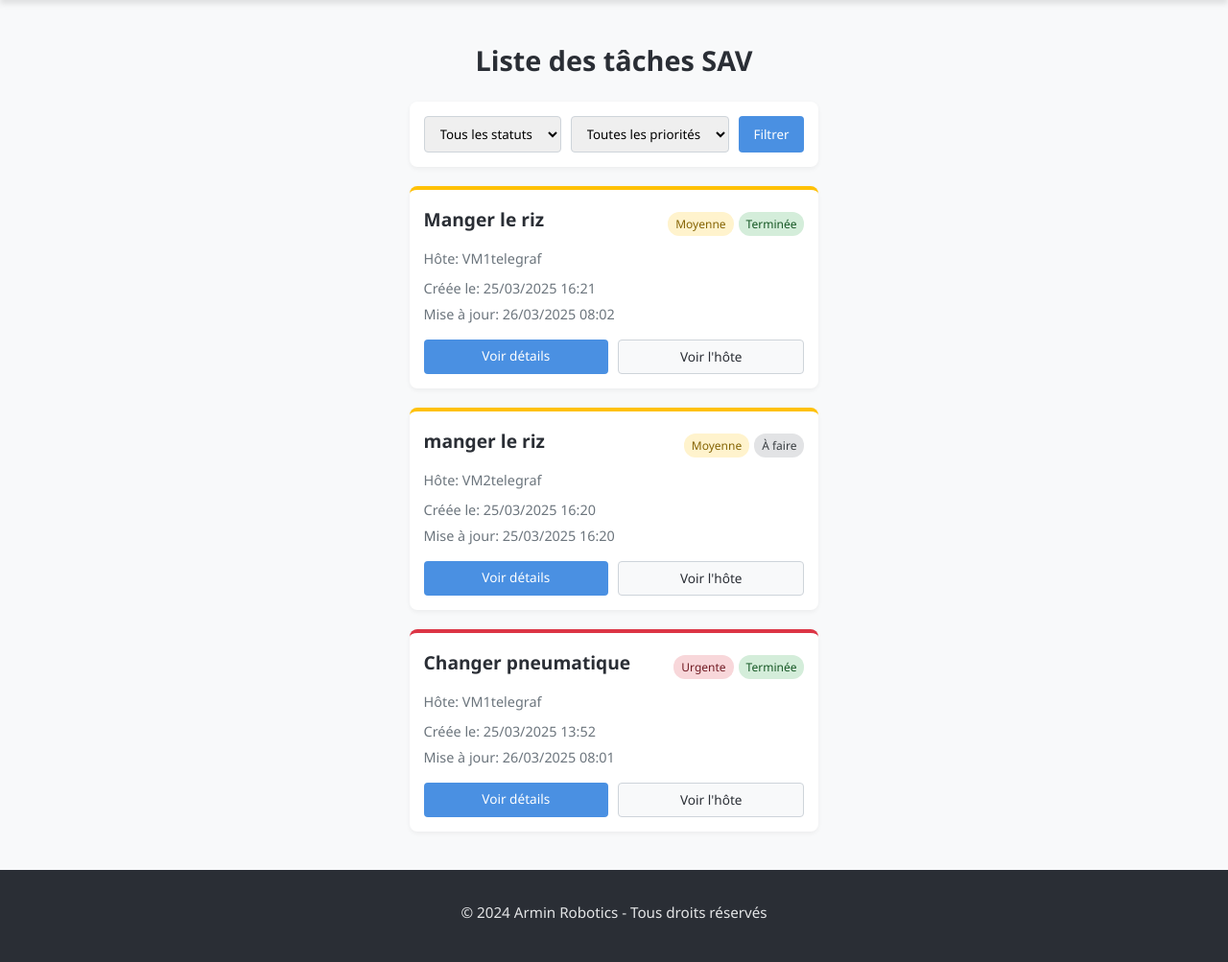
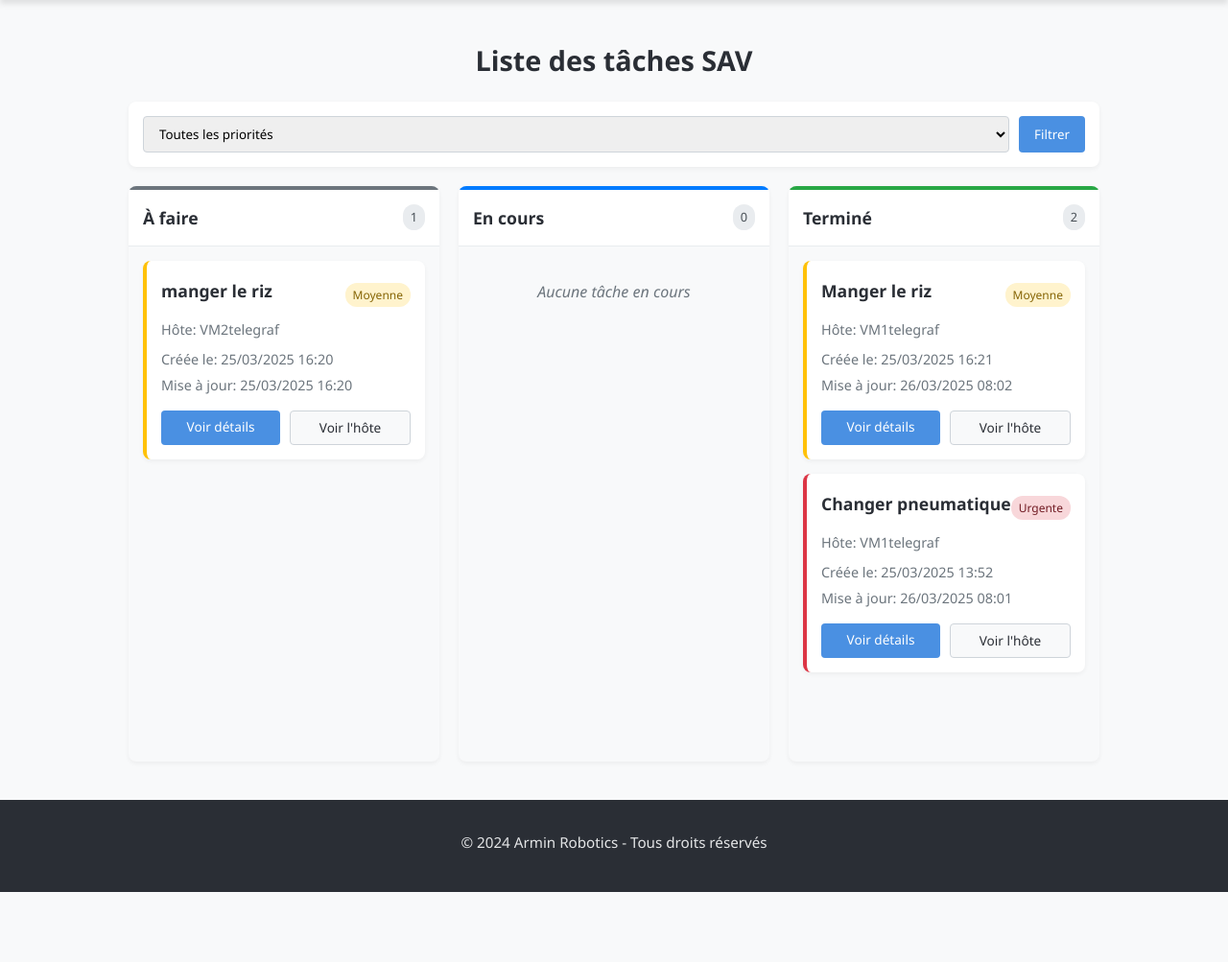
Before and after one commit to LeroyDu56/CDA_FINAL_ARMIN, a Django app: page /sav/ in a window 1280 px wide. Shown: the part 106-1109 px from the top of the page at 96% size. After the commit the page ends 1036 px from the top, so only its background shows below. Run offline with Django 4.2, Linux system fonts and the light colour scheme; a user stored in the database is signed in; data comes from the database, SQL or seed files in the repository; both versions use the stored data as it was after the commit.

Commit message:
V1.42 Changement page sav view

```diff
--- a/auth_app/views.py
+++ b/auth_app/views.py
@@ -363,12 +363,20 @@ def get_github_commits(repo_owner, repo_name, count=2):
 @role_required(['Admin', 'Roboticien'])
 def sav_list_view(request):
     """Vue pour afficher la liste des tâches SAV"""
-    tasks = ServiceTask.objects.all().order_by('-created_at')
+    all_tasks = ServiceTask.objects.all().order_by('-created_at')
     user_is_admin = request.user.roles.filter(name='Admin').exists()
     user_is_roboticien = request.user.roles.filter(name='Roboticien').exists()
 
+    # Séparer les tâches par statut
+    pending_tasks = all_tasks.filter(status='pending')
+    in_progress_tasks = all_tasks.filter(status='in_progress')
+    completed_tasks = all_tasks.filter(status='completed')
+
     return render(request, 'sav_list.html', {
-        'tasks': tasks,
+        'tasks': all_tasks,  # Garder pour compatibilité
+        'pending_tasks': pending_tasks,
+        'in_progress_tasks': in_progress_tasks,
+        'completed_tasks': completed_tasks,
         'user_is_admin': user_is_admin,
         'user_is_roboticien': user_is_roboticien
     })
--- a/static/css/styles2.css
+++ b/static/css/styles2.css
@@ -2410,7 +2410,7 @@ button:hover {
 /* STYLES POUR LA LISTE DES TÂCHES SAV                                      */
 /* ========================================================================= */
 .sav-list-container {
-  max-width: 1000px;
+  max-width: 1200px;
   margin: 20px auto;
   padding: 20px;
 }
@@ -2454,18 +2454,76 @@ button:hover {
   background-color: #357ABD;
 }
 
-.sav-tasks-list {
+/* Styles pour le tableau Kanban */
+.sav-kanban-board {
   display: grid;
-  grid-template-columns: repeat(auto-fill, minmax(300px, 1fr));
+  grid-template-columns: repeat(3, 1fr);
   gap: 20px;
-}
-
+  height: calc(100vh - 200px);
+  min-height: 500px;
+}
+
+.sav-column {
+  display: flex;
+  flex-direction: column;
+  background-color: #f8f9fa;
+  border-radius: 8px;
+  box-shadow: 0 2px 5px rgba(0, 0, 0, 0.05);
+  overflow: hidden;
+}
+
+.column-header {
+  background-color: white;
+  padding: 15px;
+  border-bottom: 1px solid #e9ecef;
+  display: flex;
+  justify-content: space-between;
+  align-items: center;
+}
+
+.column-header h3 {
+  margin: 0;
+  font-size: 1.1rem;
+  color: var(--primary-color);
+}
+
+.task-count {
+  background-color: #e9ecef;
+  color: #495057;
+  font-size: 0.8rem;
+  padding: 3px 8px;
+  border-radius: 12px;
+}
+
+.column-tasks {
+  padding: 15px;
+  overflow-y: auto;
+  flex-grow: 1;
+  display: flex;
+  flex-direction: column;
+  gap: 15px;
+}
+
+/* Styles spécifiques pour chaque colonne */
+.pending-column .column-header {
+  border-top: 4px solid #6c757d;
+}
+
+.in-progress-column .column-header {
+  border-top: 4px solid #007bff;
+}
+
+.completed-column .column-header {
+  border-top: 4px solid #28a745;
+}
+
+/* Styles pour les cartes de tâches */
 .sav-task-card {
   background-color: white;
   border-radius: 8px;
   padding: 15px;
   box-shadow: 0 2px 5px rgba(0, 0, 0, 0.05);
-  border-top: 4px solid #ccc;
+  border-left: 4px solid #ccc;
   transition: transform 0.2s ease, box-shadow 0.2s ease;
 }
 
@@ -2475,19 +2533,19 @@ button:hover {
 }
 
 .sav-task-card.priority-low {
-  border-top-color: #28a745;
+  border-left-color: #28a745;
 }
 
 .sav-task-card.priority-medium {
-  border-top-color: #ffc107;
+  border-left-color: #ffc107;
 }
 
 .sav-task-card.priority-high {
-  border-top-color: #fd7e14;
+  border-left-color: #fd7e14;
 }
 
 .sav-task-card.priority-urgent {
-  border-top-color: #dc3545;
+  border-left-color: #dc3545;
 }
 
 .sav-task-card .task-header {
@@ -2495,7 +2553,7 @@ button:hover {
 }
 
 .sav-task-card h3 {
-  font-size: 1.2rem;
+  font-size: 1.1rem;
   color: var(--primary-color);
   margin: 0;
 }
@@ -2530,21 +2588,6 @@ button:hover {
 .priority-badge.priority-urgent {
   background-color: #f8d7da;
   color: #721c24;
-}
-
-.status-badge.status-pending {
-  background-color: #e2e3e5;
-  color: #383d41;
-}
-
-.status-badge.status-in_progress {
-  background-color: #cce5ff;
-  color: #004085;
-}
-
-.status-badge.status-completed {
-  background-color: #d4edda;
-  color: #155724;
 }
 
 .task-host, .task-dates {
@@ -2585,13 +2628,25 @@ button:hover {
   border: 1px solid #ced4da;
 }
 
-.no-tasks-message {
-  grid-column: 1 / -1;
+.empty-column-message {
   text-align: center;
-  padding: 30px;
-  background-color: white;
-  border-radius: 8px;
-  box-shadow: 0 2px 5px rgba(0, 0, 0, 0.05);
+  padding: 20px;
+  color: #6c757d;
+  font-style: italic;
+}
+
+/* Responsive design */
+@media (max-width: 992px) {
+  .sav-kanban-board {
+    grid-template-columns: 1fr;
+    height: auto;
+  }
+
+  .sav-column {
+    margin-bottom: 20px;
+    height: auto;
+    max-height: 500px;
+  }
 }
 
 /* ========================================================================= */
--- a/templates/sav_list.html
+++ b/templates/sav_list.html
@@ -7,13 +7,6 @@
     <h2>Liste des tâches SAV</h2>
 
     <div class="sav-filters">
-        <select id="status-filter">
-            <option value="all">Tous les statuts</option>
-            <option value="pending">À faire</option>
-            <option value="in_progress">En cours</option>
-            <option value="completed">Terminée</option>
-        </select>
-
         <select id="priority-filter">
             <option value="all">Toutes les priorités</option>
             <option value="low">Basse</option>
@@ -25,15 +18,20 @@
         <button id="apply-filters" class="filter-btn">Filtrer</button>
     </div>
 
-    <div class="sav-tasks-list">
-        {% if tasks %}
-            {% for task in tasks %}
+    <div class="sav-kanban-board">
+        <!-- Colonne "À faire" -->
+        <div class="sav-column pending-column">
+            <div class="column-header">
+                <h3>À faire</h3>
+                <span class="task-count">{{ pending_tasks|length }}</span>
+            </div>
+            <div class="column-tasks">
+                {% for task in pending_tasks %}
                     <div class="sav-task-card priority-{{ task.priority }} status-{{ task.status }}">
                         <div class="task-header">
                             <h3>{{ task.title }}</h3>
                             <div class="task-badges">
                                 <span class="priority-badge priority-{{ task.priority }}">{{ task.get_priority_display }}</span>
-                            <span class="status-badge status-{{ task.status }}">{{ task.get_status_display }}</span>
                             </div>
                         </div>
                         <div class="task-host">Hôte: {{ task.host }}</div>
@@ -46,33 +44,113 @@
                             <a href="{% url 'host_detail' host=task.host %}" class="view-host-btn">Voir l'hôte</a>
                         </div>
                     </div>
+                {% empty %}
+                    <div class="empty-column-message">
+                        <p>Aucune tâche à faire</p>
+                    </div>
                 {% endfor %}
-        {% else %}
-            <div class="no-tasks-message">
-                <p>Aucune tâche SAV trouvée.</p>
             </div>
-        {% endif %}
+        </div>
+
+        <!-- Colonne "En cours" -->
+        <div class="sav-column in-progress-column">
+            <div class="column-header">
+                <h3>En cours</h3>
+                <span class="task-count">{{ in_progress_tasks|length }}</span>
+            </div>
+            <div class="column-tasks">
+                {% for task in in_progress_tasks %}
+                    <div class="sav-task-card priority-{{ task.priority }} status-{{ task.status }}">
+                        <div class="task-header">
+                            <h3>{{ task.title }}</h3>
+                            <div class="task-badges">
+                                <span class="priority-badge priority-{{ task.priority }}">{{ task.get_priority_display }}</span>
+                            </div>
+                        </div>
+                        <div class="task-host">Hôte: {{ task.host }}</div>
+                        <div class="task-dates">
+                            <div>Créée le: {{ task.created_at|date:"d/m/Y H:i" }}</div>
+                            <div>Mise à jour: {{ task.updated_at|date:"d/m/Y H:i" }}</div>
+                        </div>
+                        <div class="task-actions">
+                            <a href="{% url 'sav_detail' task_id=task.id %}" class="view-task-btn">Voir détails</a>
+                            <a href="{% url 'host_detail' host=task.host %}" class="view-host-btn">Voir l'hôte</a>
+                        </div>
+                    </div>
+                {% empty %}
+                    <div class="empty-column-message">
+                        <p>Aucune tâche en cours</p>
+                    </div>
+                {% endfor %}
+            </div>
+        </div>
+
+        <!-- Colonne "Terminé" -->
+        <div class="sav-column completed-column">
+            <div class="column-header">
+                <h3>Terminé</h3>
+                <span class="task-count">{{ completed_tasks|length }}</span>
+            </div>
+            <div class="column-tasks">
+                {% for task in completed_tasks %}
+                    <div class="sav-task-card priority-{{ task.priority }} status-{{ task.status }}">
+                        <div class="task-header">
+                            <h3>{{ task.title }}</h3>
+                            <div class="task-badges">
+                                <span class="priority-badge priority-{{ task.priority }}">{{ task.get_priority_display }}</span>
+                            </div>
+                        </div>
+                        <div class="task-host">Hôte: {{ task.host }}</div>
+                        <div class="task-dates">
+                            <div>Créée le: {{ task.created_at|date:"d/m/Y H:i" }}</div>
+                            <div>Mise à jour: {{ task.updated_at|date:"d/m/Y H:i" }}</div>
+                        </div>
+                        <div class="task-actions">
+                            <a href="{% url 'sav_detail' task_id=task.id %}" class="view-task-btn">Voir détails</a>
+                            <a href="{% url 'host_detail' host=task.host %}" class="view-host-btn">Voir l'hôte</a>
+                        </div>
+                    </div>
+                {% empty %}
+                    <div class="empty-column-message">
+                        <p>Aucune tâche terminée</p>
+                    </div>
+                {% endfor %}
+            </div>
+        </div>
     </div>
 </div>
 
 <script>
-    // Script pour le filtrage des tâches
+    // Script pour le filtrage des tâches par priorité
     document.getElementById('apply-filters').addEventListener('click', function() {
-        const statusFilter = document.getElementById('status-filter').value;
         const priorityFilter = document.getElementById('priority-filter').value;
 
         const taskCards = document.querySelectorAll('.sav-task-card');
 
         taskCards.forEach(card => {
-            let showByStatus = statusFilter === 'all' || card.classList.contains('status-' + statusFilter);
             let showByPriority = priorityFilter === 'all' || card.classList.contains('priority-' + priorityFilter);
 
-            if (showByStatus && showByPriority) {
+            if (showByPriority) {
                 card.style.display = 'block';
             } else {
                 card.style.display = 'none';
             }
         });
+
+        // Vérifier si les colonnes sont vides après filtrage
+        document.querySelectorAll('.column-tasks').forEach(column => {
+            const visibleTasks = column.querySelectorAll('.sav-task-card[style="display: block"]').length;
+            const emptyMessage = column.querySelector('.empty-column-message');
+
+            if (visibleTasks === 0 && !emptyMessage) {
+                const newEmptyMessage = document.createElement('div');
+                newEmptyMessage.className = 'empty-column-message filtered';
+                newEmptyMessage.innerHTML = '<p>Aucune tâche correspondante</p>';
+                column.appendChild(newEmptyMessage);
+            } else if (visibleTasks > 0 && emptyMessage && emptyMessage.classList.contains('filtered')) {
+                emptyMessage.remove();
+            }
+        });
     });
 </script>
 {% endblock %}
```
Also changed, not shown: db.sqlite3. Lines whose indentation alone changed are shown as unchanged.
